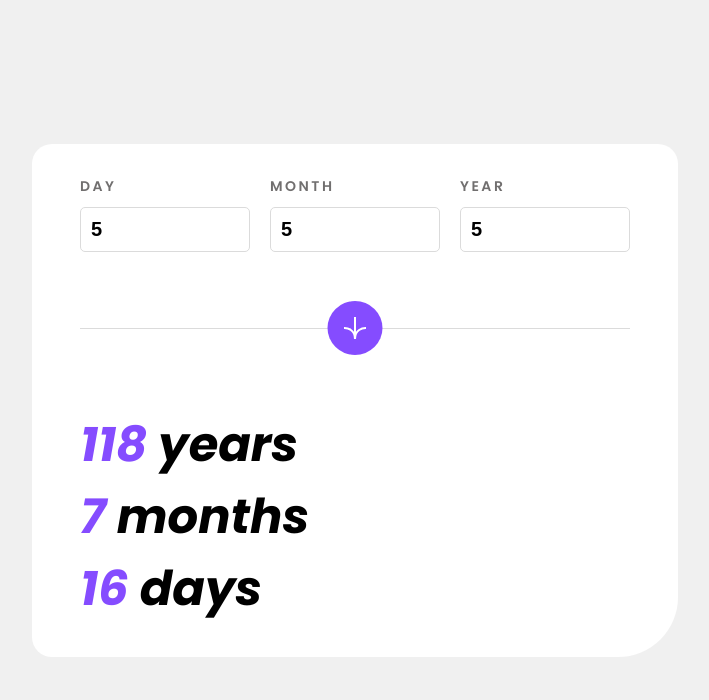
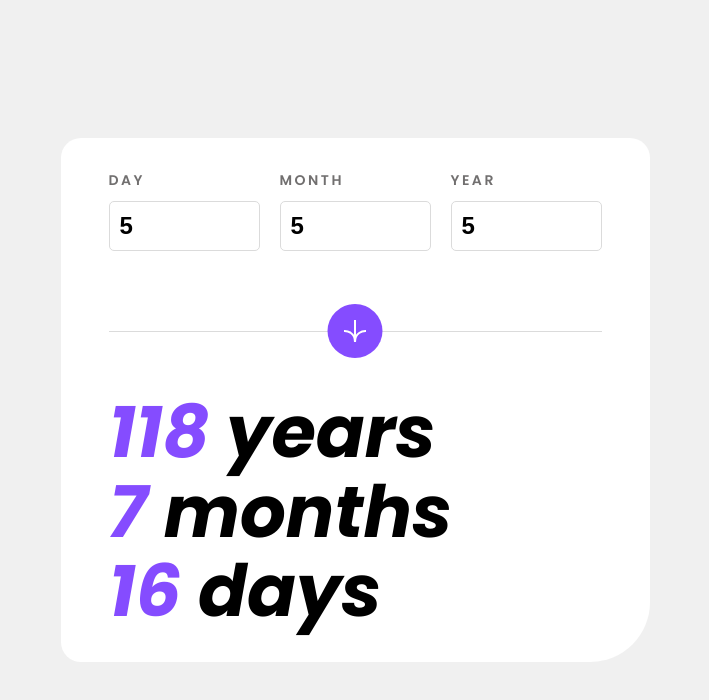
Before and after one commit to JimTK16/age-calculator-app, a plain HTML site: page index.html in a window 1536 px wide. Both pictures are taken after typing "5", "5", "5" into the empty fields and a click on the button "Submit". Shown: the whole page, without its empty margins (413-1122 px from the left). Drawn offline with Linux system fonts and the light colour scheme.

Commit message:
update Readme, Css, add documentation

```diff
--- a/index.js
+++ b/index.js
@@ -13,10 +13,12 @@ const currentMonth = currentDateObj.getMonth();
 const currentDate = currentDateObj.getDate();
 console.log(currentDate, currentMonth, currentYear);
 
+// Get the total number of days in a specific month
 function getTotalDays(month, year) {
   return new Date(year, month, 0).getDate();
 }
 
+//Check the validity of each input, setting the error state and error message depends on each situation
 function checkDay(dayInput, monthInput, yearInput) {
   if (dayInput.trim() === "") {
     setErrorState(false, dayInputEle);
@@ -77,6 +79,7 @@ function checkYear(input) {
   }
 }
 
+// Setting the error state of each input depends on the validity
 function setErrorState(inputIsValid, inputEle) {
   inputWrapperEle = inputEle.parentElement;
   if (!inputIsValid) {
@@ -86,9 +89,26 @@ function setErrorState(inputIsValid, inputEle) {
   }
 }
 
+//Setting the error message for each input
 function setErrorMessage(inputEle, message) {
   const errorMessageEle = inputEle.nextElementSibling;
   errorMessageEle.textContent = message;
+}
+
+//Animate the change of numbers in result section
+function animateResult(ele, result) {
+  if (result === 0) {
+    ele.textContent = result;
+  } else {
+    let counter = 0;
+    const countdown = setInterval(() => {
+      counter++;
+      ele.textContent = counter;
+      if (counter === result) {
+        clearInterval(countdown);
+      }
+    }, 20);
+  }
 }
 
 // prevent special character [. , e]
@@ -153,25 +173,6 @@ function submitHandler(event) {
     animateResult(resultDaysEle, day);
     animateResult(resultMonthsEle, month);
     animateResult(resultYearsEle, year);
-
-    day = 0;
-    month = 0;
-    year = 0;
-  }
-}
-
-function animateResult(ele, result) {
-  if (result === 0) {
-    ele.textContent = result;
-  } else {
-    let counter = 0;
-    const countdown = setInterval(() => {
-      counter++;
-      ele.textContent = counter;
-      if (counter === result) {
-        clearInterval(countdown);
-      }
-    }, 20);
   }
 }
 
--- a/style.css
+++ b/style.css
@@ -14,6 +14,16 @@ img,
 svg {
   display: block;
   max-width: 100%;
+}
+
+input::-webkit-outer-spin-button,
+input::-webkit-inner-spin-button {
+  -webkit-appearance: none;
+  margin: 0;
+}
+
+input[type="number"] {
+  -moz-appearance: textfield;
 }
 
 :root {
@@ -49,8 +59,8 @@ body {
 
 .main {
   width: 95%;
-  max-width: 68rem;
-  padding: 2.4rem 1rem;
+  max-width: 62rem;
+  padding: 3.2rem clamp(1.6rem, 0.473rem + 3.005vw, 4.8rem);
   margin: 0 auto;
   border-radius: 2rem 2rem 6rem 2rem;
   background-color: var(--white);
@@ -60,21 +70,16 @@ body {
   padding-block-end: 6rem;
   border-bottom: 1px solid var(--light-grey);
   position: relative;
-  margin-block-end: 8rem;
+  margin-block-end: 6rem;
 }
 
 .form {
   display: flex;
-  gap: 0.8rem;
+  gap: clamp(0.8rem, 0.377rem + 1.127vw, 2rem);
 }
 
-.input-wrapper:has(.label-day),
-.input-wrapper:has(.label-month) {
-  flex: 30%;
-}
-
-.input-wrapper:has(.label-year) {
-  flex: 40%;
+.input-wrapper {
+  flex: 1;
 }
 
 .input-wrapper-error .label {
@@ -92,14 +97,14 @@ body {
 .error-message {
   visibility: hidden;
   color: var(--light-red);
-  font-size: 1rem;
+  font-size: clamp(1rem, 0.93rem + 0.188vw, 1.2rem);
   font-weight: 500;
   font-style: italic;
 }
 
 .label {
   text-transform: uppercase;
-  font-size: 1.2rem;
+  font-size: clamp(1.2rem, 1.13rem + 0.188vw, 1.4rem);
   font-weight: 600;
   color: var(--smokey-grey);
   letter-spacing: 0.25rem;
@@ -107,8 +112,10 @@ body {
 
 .input {
   margin-block-start: 1rem;
+  margin-block-end: 0.25rem;
+
   width: 100%;
-  font-size: 2rem;
+  font-size: clamp(2rem, 1.859rem + 0.376vw, 2.4rem);
   font-weight: 600;
   padding: 1rem;
   border: 1px solid var(--light-grey);
@@ -140,6 +147,10 @@ body {
   padding: 1.6rem;
 }
 
+.btn-submit:hover {
+  background-color: var(--off-black);
+}
+
 .btn-submit svg {
   width: 2.3rem;
   height: auto;
@@ -151,50 +162,11 @@ body {
   font-size: 3.2rem;
 }
 
-/* .result-wrapper h2 {
-
-} */
-
 .result {
   color: var(--purple);
 }
 
-@media screen and (min-width: 425px) {
-  .input-wrapper:has(.label-day),
-  .input-wrapper:has(.label-month),
-  .input-wrapper:has(.label-year) {
-    flex: 1;
-  }
+.result-wrapper h2 {
+  font-size: clamp(3.6rem, 2.332rem + 3.38vw, 7.2rem);
+  line-height: 1.1;
 }
-
-@media screen and (min-width: 1440px) {
-  .main {
-    padding: 3.2rem 4.8rem;
-  }
-
-  .form-wrapper {
-    padding-block-end: 6rem;
-    margin-block-end: 8rem;
-  }
-
-  .form {
-    gap: 2rem;
-  }
-
-  .label {
-    font-size: 1.4rem;
-    font-weight: 600;
-    color: var(--smokey-grey);
-    letter-spacing: 0.25rem;
-  }
-
-  .input {
-    margin-block-start: 1rem;
-    width: 100%;
-    font-size: 2rem;
-    font-weight: 600;
-    padding: 1rem;
-    border: 1px solid var(--light-grey);
-    border-radius: 0.5rem;
-  }
-}
```
Also changed, not shown: 1 other file.
